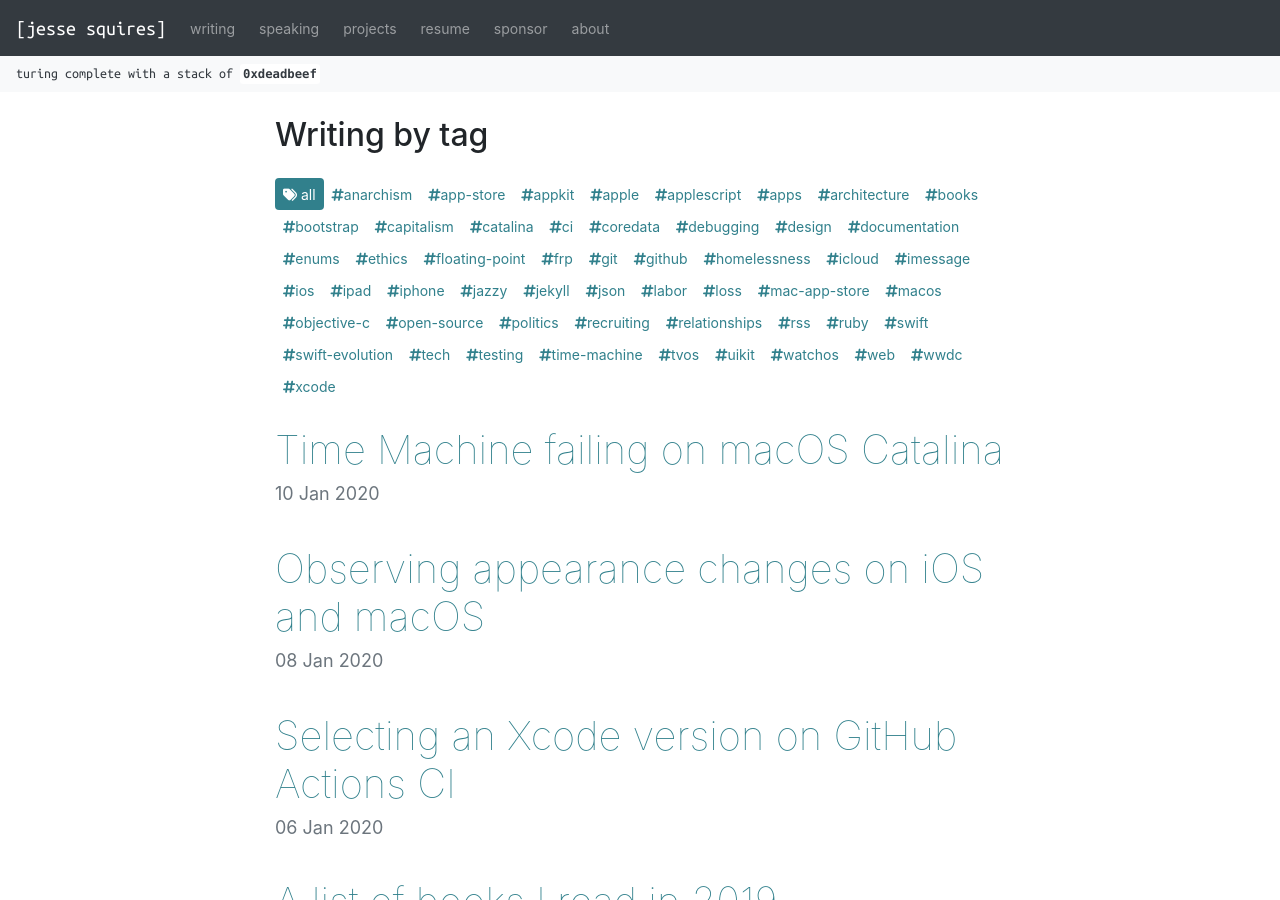
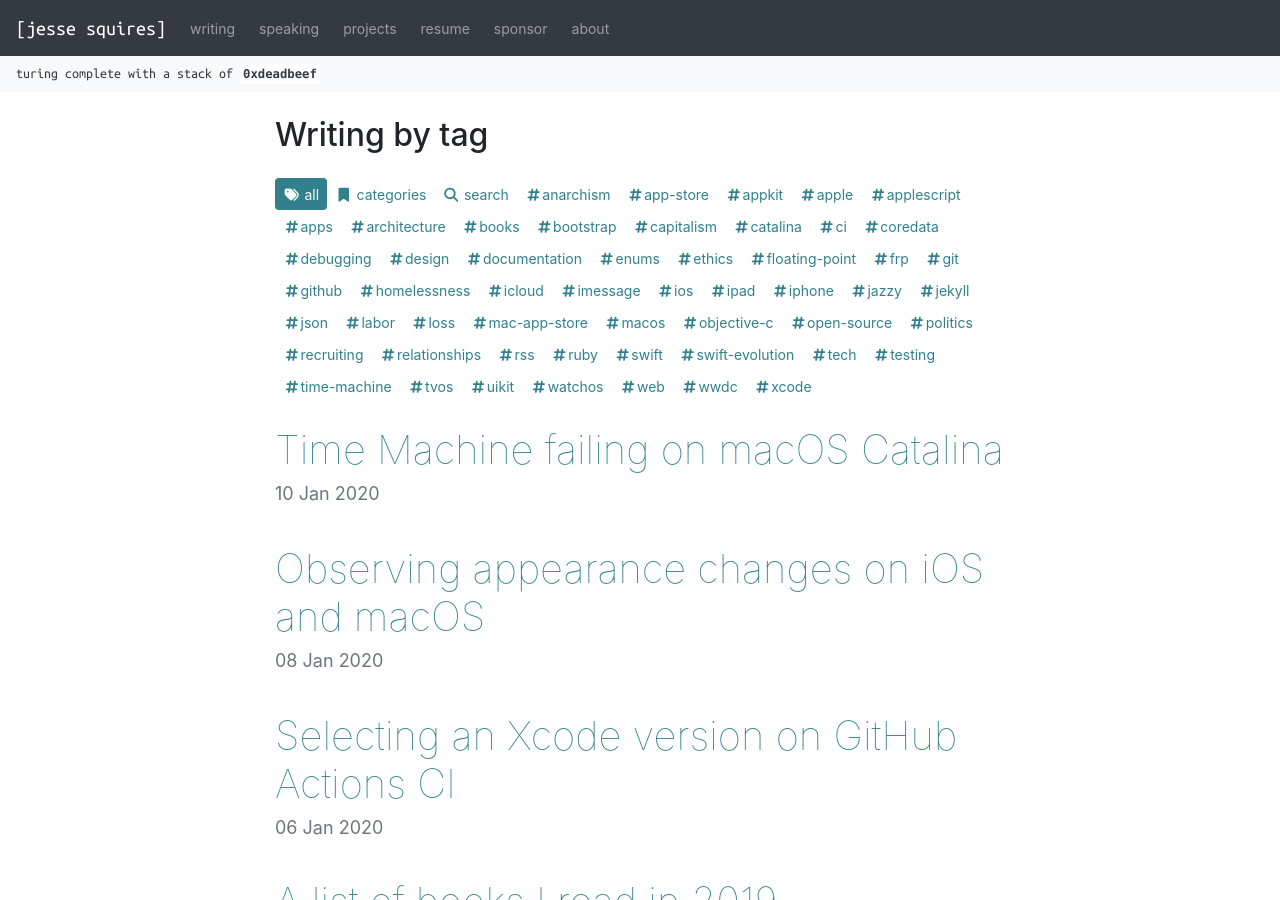
Before and after one commit to jessesquires/jessesquires.com, a Jekyll site: the page built from tags.html, in a window 1280 px wide and 900 px high. Built offline with Jekyll 4.4.1, drawn with Linux system fonts in a browser that asks for light colours; nearby versions of some CDN libraries; library files that are not in the unit come from our copies.

Commit message:
improve blog filter/tag menus

```diff
--- a/blog.html
+++ b/blog.html
@@ -30,6 +30,9 @@ And don't forget to <a href="/subscribe">subscribe</a>.
     </a>
     <a class="nav-item nav-link border-0 px-2 mr-2" id="nav-reading-notes-tab" data-toggle="tab" href="#nav-reading-notes" role="tab" aria-controls="nav-reading-notes" aria-selected="false">
         <i class="fa fa-book fa-fw" aria-hidden="true"></i> reading notes
+    </a>
+    <a class="nav-item nav-link border-0 px-2 mr-2" href="/blog/tags/" role="tab" aria-selected="false">
+        <i class="fa fa-tags fa-fw" aria-hidden="true"></i> tags
     </a>
 </div>
 </nav>
--- a/tags.html
+++ b/tags.html
@@ -8,13 +8,21 @@ permalink: /blog/tags/
     <nav>
     <div class="nav nav-pills" id="nav-tab" role="tablist">
         <a class="nav-item nav-link active" id="nav-all-tab" data-toggle="tab" href="#nav-all" role="tab" aria-controls="nav-all" aria-selected="true">
-            <small><i class="fa fa-tags" aria-hidden="true"></i> all</small>
+            <small><i class="fa fa-tags fa-fw" aria-hidden="true"></i> all</small>
+        </a>
+
+        <a class="nav-item nav-link" href="/blog" role="tab" aria-selected="false">
+            <small><i class="fa fa-bookmark fa-fw" aria-hidden="true"></i> categories</small>
+        </a>
+
+        <a class="nav-item nav-link" href="/search" role="tab" aria-selected="false">
+            <small><i class="fa fa-search fa-fw" aria-hidden="true"></i> search</small>
         </a>
 
         {% assign sorted_tags = site.tags | sort %}
         {% for tag in sorted_tags %}
         <a class="nav-item nav-link" id="nav-{{ tag[0] }}-tab" data-toggle="tab" href="#nav-{{ tag[0] }}" role="tab" aria-controls="nav-{{ tag[0] }}" aria-selected="false">
-            <small><i class="fa fa-hashtag" aria-hidden="true"></i>{{ tag[0] }}</small>
+            <small><i class="fa fa-hashtag fa-fw" aria-hidden="true"></i>{{ tag[0] }}</small>
         </a>
         {% endfor %}
     </div>
```
Also changed, not shown: other parts of blog.html (+1 -1 lines).
